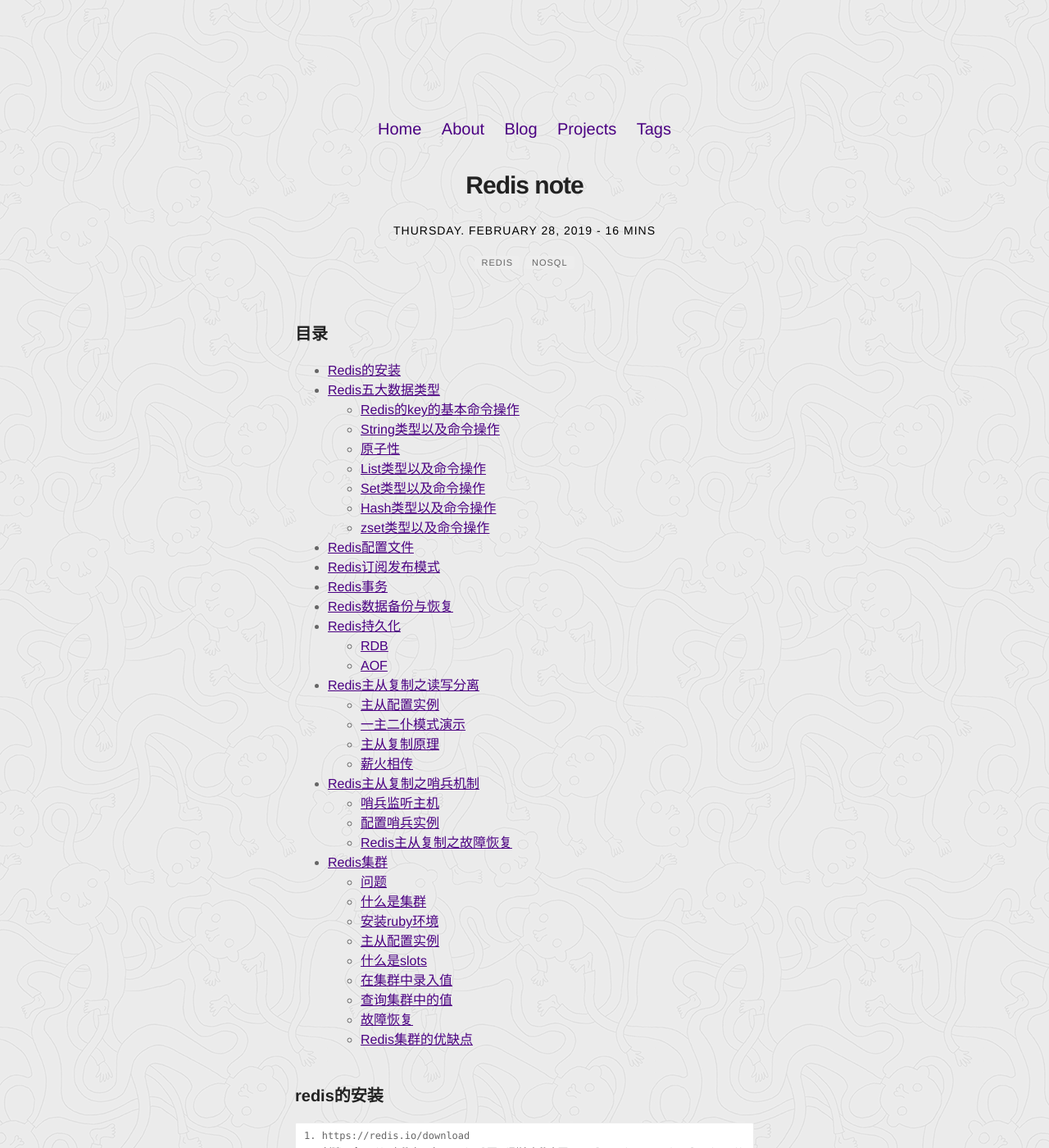
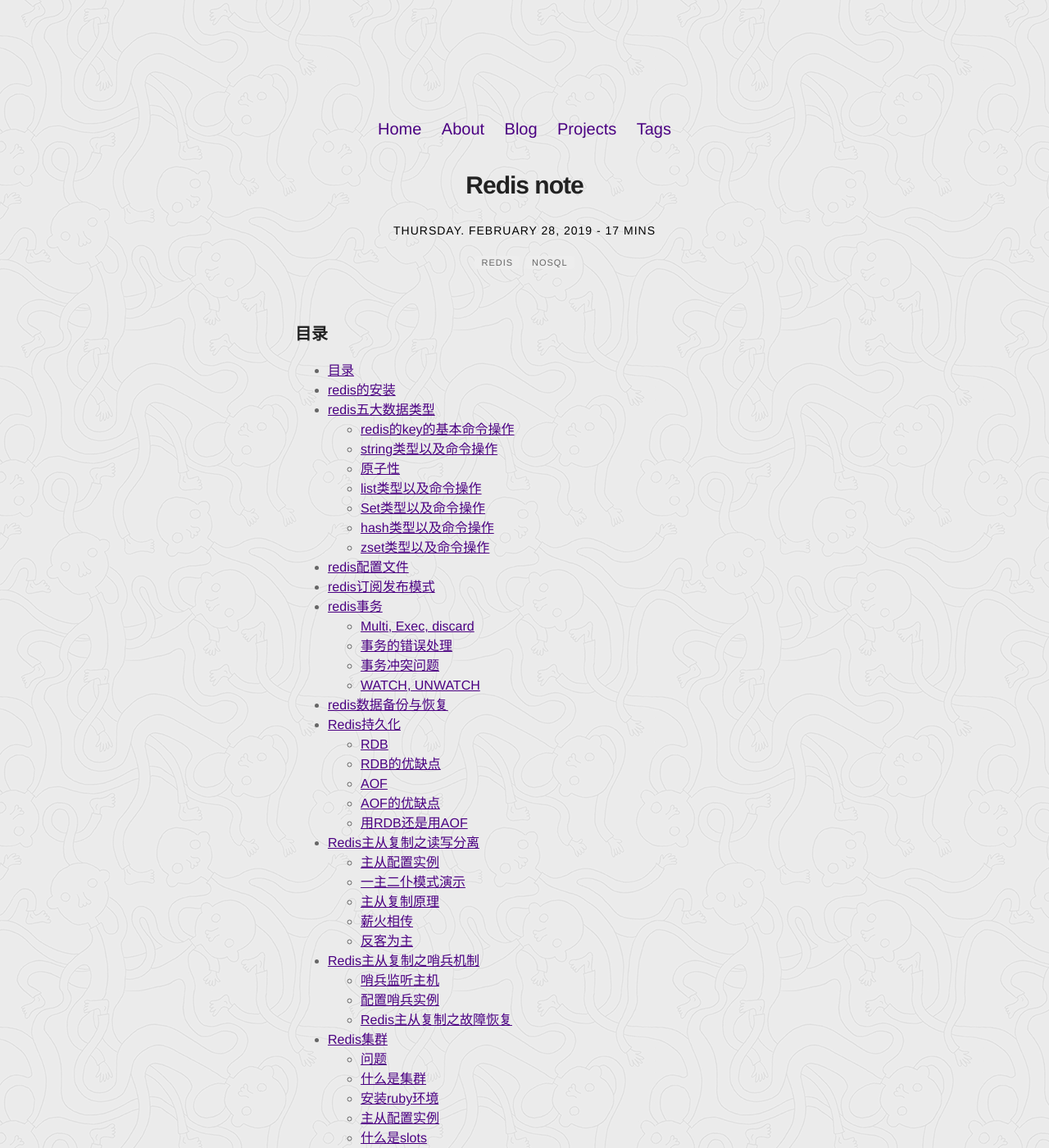
Before and after one commit to jxu033/jxu033.github.io, a Jekyll site: the page built from _posts/2019-02-28-Redis-note.md, in a window 1280 px wide and 1400 px high. Shown: the whole window at 82% size. Built offline with Jekyll 4.4.1, drawn with Linux system fonts in a browser that asks for light colours; comment, search, counter and statistics services are not loaded; part of the change alters nothing that is shown.

Commit message:
redis toc

```diff
--- a/_posts/2019-02-28-Redis-note.md
+++ b/_posts/2019-02-28-Redis-note.md
@@ -12,41 +12,8 @@ description: note for Redis
 ---
 
 ### 目录
-- [Redis的安装](#redis的安装)
-- [Redis五大数据类型](#redis五大数据类型)
-    * [Redis的key的基本命令操作](#redis的key的基本命令操作)
-    * [String类型以及命令操作](#string类型以及命令操作)
-    * [原子性](#原子性)
-    * [List类型以及命令操作](#list类型以及命令操作)
-    * [Set类型以及命令操作](#set类型以及命令操作)
-    * [Hash类型以及命令操作](#hash类型以及命令操作)
-    * [zset类型以及命令操作](#zset类型以及命令操作)
-- [Redis配置文件](#redis配置文件)
-- [Redis订阅发布模式](#redis订阅发布模式)
-- [Redis事务](#redis事务)
-- [Redis数据备份与恢复](#redis数据备份与恢复)
-- [Redis持久化](#redis持久化)
-    * [RDB](#rdb)
-    * [AOF](#aof)
-- [Redis主从复制之读写分离](#redis主从复制之读写分离)
-    * [主从配置实例](#主从配置实例)
-    * [一主二仆模式演示](#一主二仆模式演示)
-    * [主从复制原理](#主从复制原理)
-    * [薪火相传](#薪火相传)
-- [Redis主从复制之哨兵机制](#redis主从复制之哨兵机制)
-    * [哨兵监听主机](#哨兵监听主机)
-    * [配置哨兵实例](#配置哨兵实例)
-    * [Redis主从复制之故障恢复](#redis主从复制之故障恢复)
-- [Redis集群](#redis集群)
-    * [问题](#问题)
-    * [什么是集群](#什么是集群)
-    * [安装ruby环境](#安装ruby环境)
-    * [主从配置实例](#主从配置实例)
-    * [什么是slots](#什么是slots)
-    * [在集群中录入值](#在集群中录入值)
-    * [查询集群中的值](#查询集群中的值)
-    * [故障恢复](#故障恢复)
-    * [Redis集群的优缺点](#redis集群的优缺点)
+* TOC
+{:toc}
 
 
 
```
